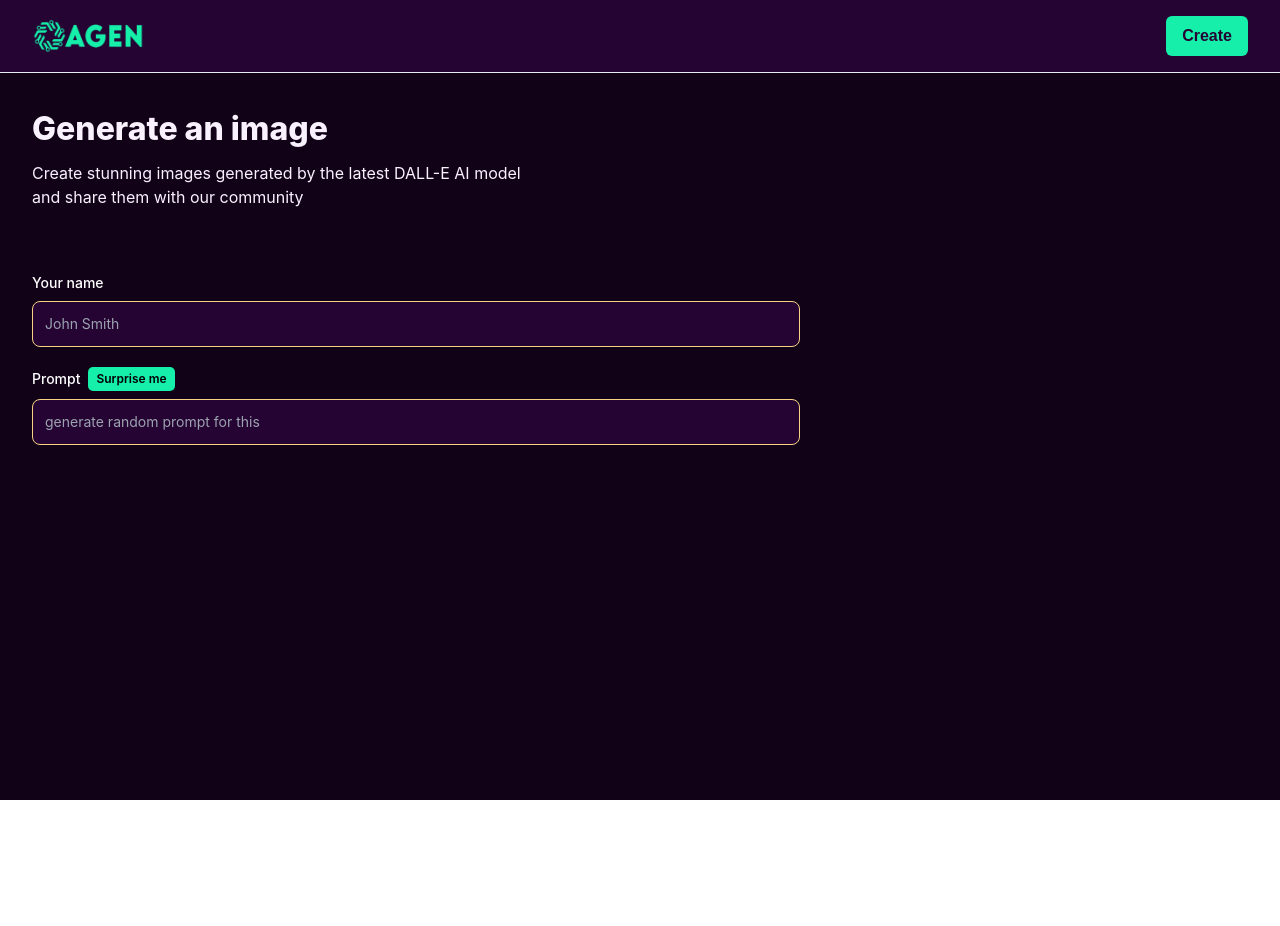
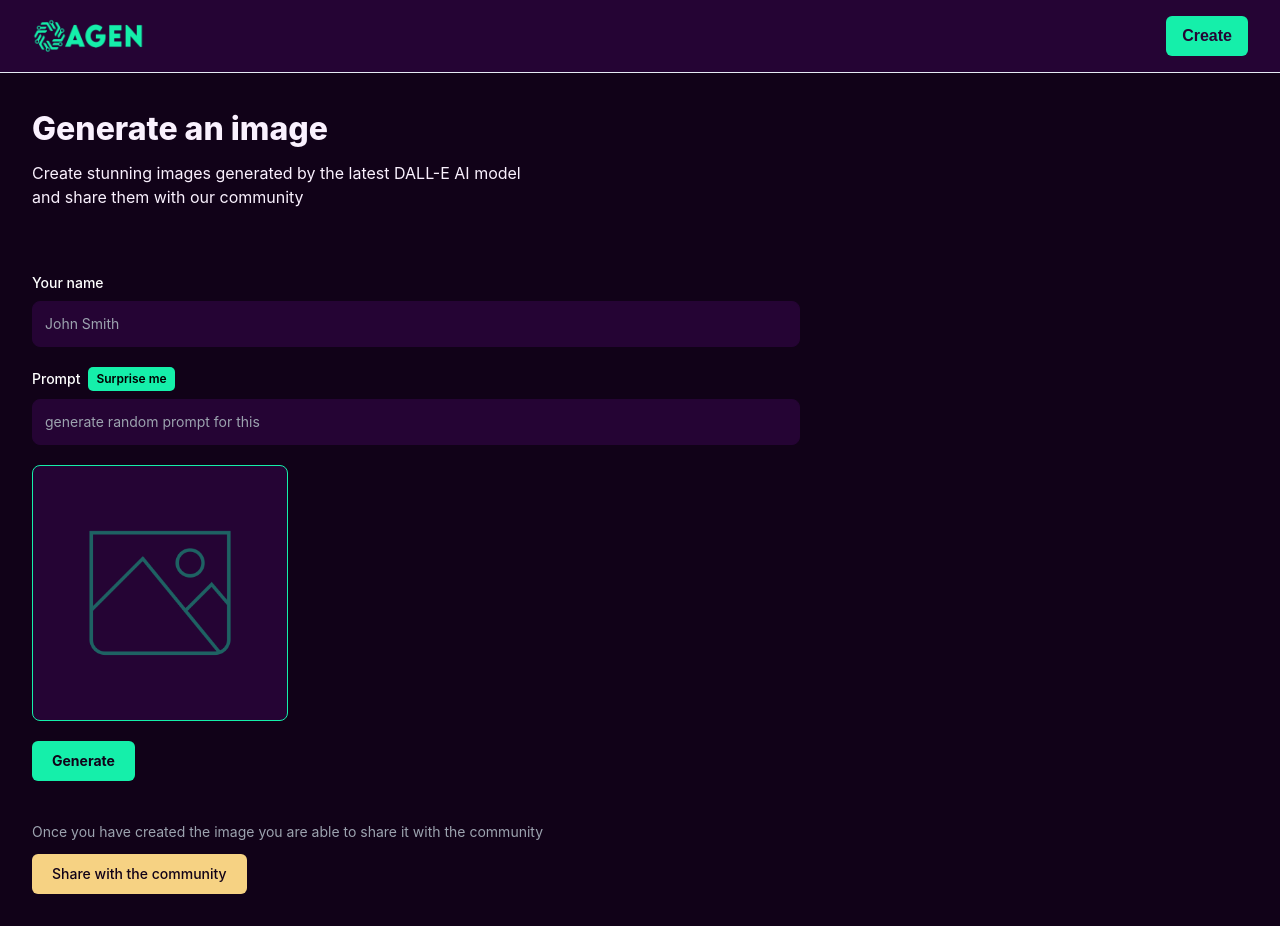
Before and after one commit to ayMissouri/AI-Image-Generator, a React (Vite) app: page /create-post in a window 1280 px wide. Before the commit the page ends 800 px from the top, so only its background shows below. Built offline with nearby package versions, Linux system fonts and the light colour scheme; a web font is replaced by a local one.

Commit message:
CreatePost image placeholder, generate button, share button

```diff
--- a/src/components/FormField.jsx
+++ b/src/components/FormField.jsx
@@ -34,7 +34,7 @@
         value={value}
         onChange={handleChange}
         required
-        className="bg-[#250434] border border-[#f6d283] text-gray-900 text-sm rounded-lg focus:ring-[#15efaa] focus:border-[#15efaa] outline-none block w-full p-3"
+        className="bg-[#250434] border border-[#250434] text-gray-900 text-sm rounded-lg focus:ring-[#15efaa] focus:border-[#15efaa] outline-none block w-full p-3"
       />
     </div>
   );
--- a/src/components/Loader.jsx
+++ b/src/components/Loader.jsx
@@ -4,7 +4,7 @@
   <div role="status">
     <svg
       aria-hidden="true"
-      className="inline w-10 h-10 mr-2 text-gray-200 animate-spin fill-[#6469ff]"
+      className="inline w-10 h-10 mr-2 text-gray-200 animate-spin fill-[#15efaa]"
       viewBox="0 0 100 101"
       fill="none"
       xmlns="http://www.w3.org/2000/svg"
--- a/src/pages/CreatePost.jsx
+++ b/src/pages/CreatePost.jsx
@@ -10,6 +10,8 @@
   const [form, setForm] = useState({ name: "", prompt: "", photo: "" });
   const [generatingImg, setGeneratingImg] = useState(false);
   const [loading, setLoading] = useState(false);
+
+  const generateImage = () => {};
 
   const handleSubmit = () => {};
 
@@ -49,6 +51,51 @@
             isSurpriseMe
             handleSurpriseMe={handleSurpriseMe}
           />
+
+          <div className="relative bg-[#250434] border border-[#15efaa] text-gray-900 text-sm rounded-lg focus:ring-[#15efaa] focus:border-[#15efaa] w-64 p-3 h-64 flex justify-center items-center">
+            {form.photo ? (
+              <img
+                src={form.photo}
+                alt={form.prompt}
+                className="w-full h-full object-contain"
+              />
+            ) : (
+              <img
+                src={preview}
+                alt="preview"
+                className="w-9/12 h-9/12 object-contain opacity-40"
+              />
+            )}
+
+            {generatingImg && (
+              <div className="absolute inset-0 z-0 flex justify-center items-center bg-[rgba(0,0,0,0.5)] rounded-lg">
+                <Loader />
+              </div>
+            )}
+          </div>
+        </div>
+
+        <div className="mt-5 flex gap-5">
+          <button
+            type="button"
+            onClick={generateImage}
+            className="text-[#110218] bg-[#15efaa] font-bold rounded-md text-sm w-full sm:w-auto px-5 py-2.5 text-center"
+          >
+            {generatingImg ? "Generating..." : "Generate"}
+          </button>
+        </div>
+
+        <div className="mt-10">
+          <p className="mt-2 text-gray-400 text-[14px]">
+            Once you have created the image you are able to share it with the
+            community
+          </p>
+          <button
+            type="submit"
+            className="mt-3 text-[#110218] bg-[#f6d283] font-medium rounded-md text-sm w-full sm:w-auto px-5 py-2.5 text-center"
+          >
+            {loading ? "Sharing..." : "Share with the community"}
+          </button>
         </div>
       </form>
     </section>
```
Also changed, not shown: src/assets/preview.png.
